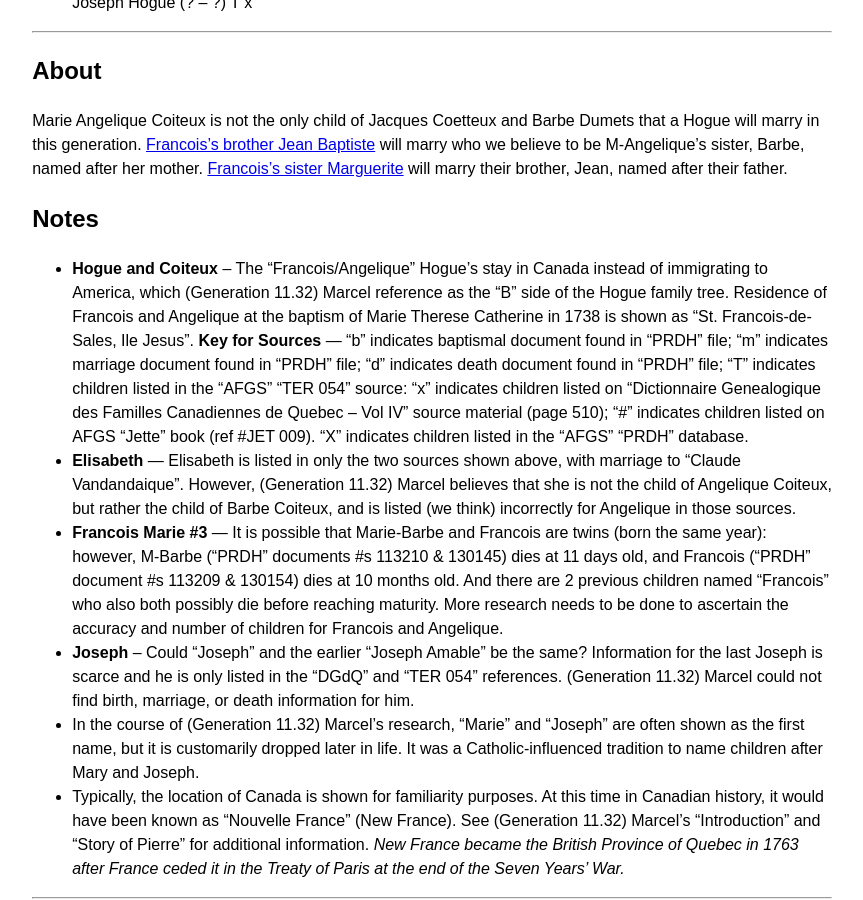
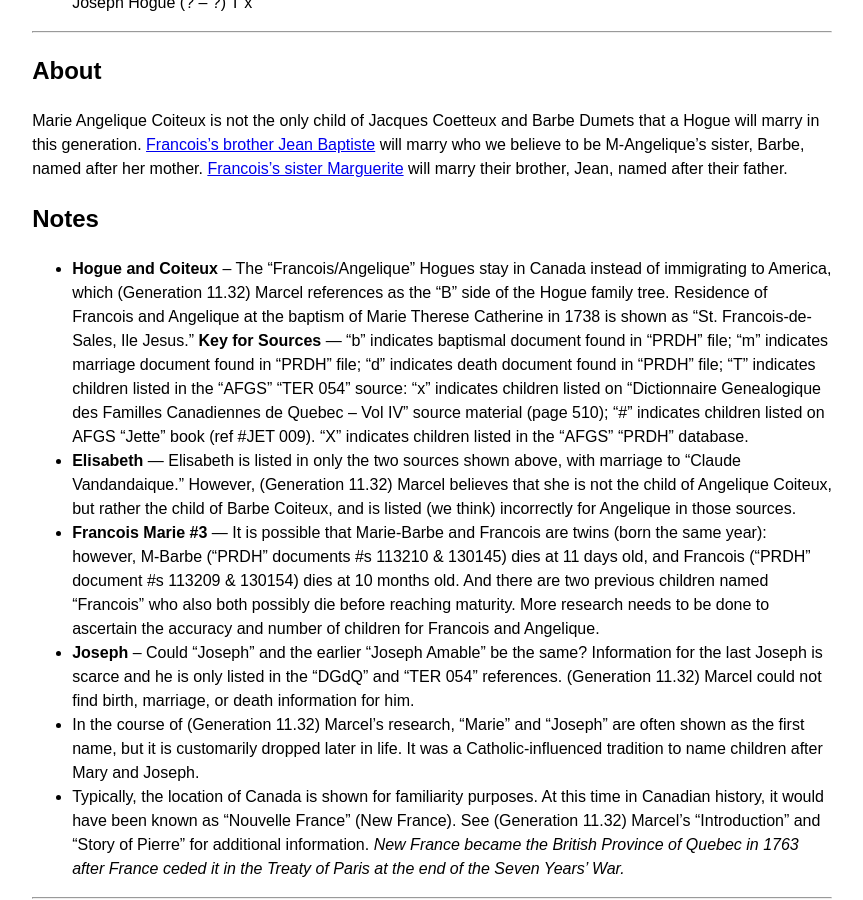
Before and after one commit to highchair/hogue-family-ancestry, a Jekyll site: the page built from _people/1687-francois-hogue.md, in a window 1280 px wide and 900 px high, scrolled down 1188 px. Shown: the whole window, without its empty margins (19-882 px from the left). Built offline with Jekyll 4.4.1, drawn with Linux system fonts in a browser that asks for light colours.

Commit message:
Update 1687-francois-hogue.md

```diff
--- a/_people/1687-francois-hogue.md
+++ b/_people/1687-francois-hogue.md
@@ -38,15 +38,15 @@ partners:
 
 ## About
 
-Marie Angelique Coiteux  is not the only child of Jacques Coetteux and Barbe Dumets that a Hogue will marry in this generation. [Francois’s brother Jean Baptiste]({% link _people/1680-jean-b-hogue.md %}) will marry who we believe to be M-Angelique’s sister, Barbe, named after her mother. [Francois’s sister Marguerite]({% link _people/1691-marguerite-hogue.md %}) will marry their brother, Jean, named after their father.
+Marie Angelique Coiteux is not the only child of Jacques Coetteux and Barbe Dumets that a Hogue will marry in this generation. [Francois’s brother Jean Baptiste]({% link _people/1680-jean-b-hogue.md %}) will marry who we believe to be M-Angelique’s sister, Barbe, named after her mother. [Francois’s sister Marguerite]({% link _people/1691-marguerite-hogue.md %}) will marry their brother, Jean, named after their father.
 
 
 ## Notes
 
-+ **Hogue and Coiteux** – The “Francois/Angelique” Hogue’s stay in Canada instead of immigrating to America, which (Generation 11.32) Marcel reference as the “B” side of the Hogue family tree. Residence of Francois and Angelique at the baptism of Marie Therese Catherine in 1738 is shown as “St. Francois-de-Sales, Ile Jesus”.
++ **Hogue and Coiteux** – The “Francois/Angelique” Hogues stay in Canada instead of immigrating to America, which (Generation 11.32) Marcel references as the “B” side of the Hogue family tree. Residence of Francois and Angelique at the baptism of Marie Therese Catherine in 1738 is shown as “St. Francois-de-Sales, Ile Jesus.”
 **Key for Sources** — “b” indicates baptismal document found in “PRDH” file; “m” indicates marriage document found in “PRDH” file; “d” indicates death document found in “PRDH” file; “T” indicates children listed in the “AFGS” “TER 054” source: "x" indicates children listed on “Dictionnaire Genealogique des Familles Canadiennes de Quebec – Vol IV” source material (page 510); "#" indicates children listed on AFGS "Jette" book (ref #JET 009). “X” indicates children listed in the “AFGS” “PRDH” database.
-+ **Elisabeth** — Elisabeth is listed in only the two sources shown above, with marriage to “Claude Vandandaique”. However, (Generation 11.32) Marcel believes that she is not the child of Angelique Coiteux, but rather the child of Barbe Coiteux, and is listed (we think) incorrectly for Angelique in those sources.
-+ **Francois Marie #3** — It is possible that Marie-Barbe and Francois are twins (born the same year): however, M-Barbe (“PRDH” documents #s 113210 & 130145) dies at 11 days old, and Francois (“PRDH” document #s 113209 & 130154) dies at 10 months old. And there are 2 previous children named “Francois” who also both possibly die before reaching maturity. More research needs to be done to ascertain the accuracy and number of children for Francois and Angelique.
++ **Elisabeth** — Elisabeth is listed in only the two sources shown above, with marriage to “Claude Vandandaique.” However, (Generation 11.32) Marcel believes that she is not the child of Angelique Coiteux, but rather the child of Barbe Coiteux, and is listed (we think) incorrectly for Angelique in those sources.
++ **Francois Marie #3** — It is possible that Marie-Barbe and Francois are twins (born the same year): however, M-Barbe (“PRDH” documents #s 113210 & 130145) dies at 11 days old, and Francois (“PRDH” document #s 113209 & 130154) dies at 10 months old. And there are two previous children named “Francois” who also both possibly die before reaching maturity. More research needs to be done to ascertain the accuracy and number of children for Francois and Angelique.
 + **Joseph** – Could “Joseph” and the earlier “Joseph Amable” be the same? Information for the last Joseph is scarce and he is only listed in the “DGdQ” and “TER 054” references. (Generation 11.32) Marcel could not find birth, marriage, or death information for him.
 + In the course of (Generation 11.32) Marcel’s research, “Marie” and “Joseph” are often shown as the first name, but it is customarily dropped later in life. It was a Catholic-influenced tradition to name children after Mary and Joseph.
 + Typically, the location of Canada is shown for familiarity purposes. At this time in Canadian history, it would have been known as “Nouvelle France” (New France). See (Generation 11.32) Marcel’s “Introduction” and “Story of Pierre” for additional information. _New France became the British Province of Quebec in 1763 after France ceded it in the Treaty of Paris at the end of the Seven Years’ War._
```
